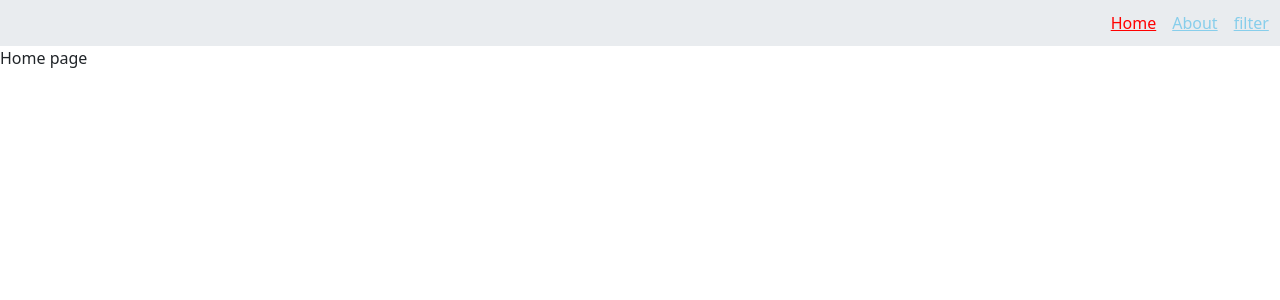
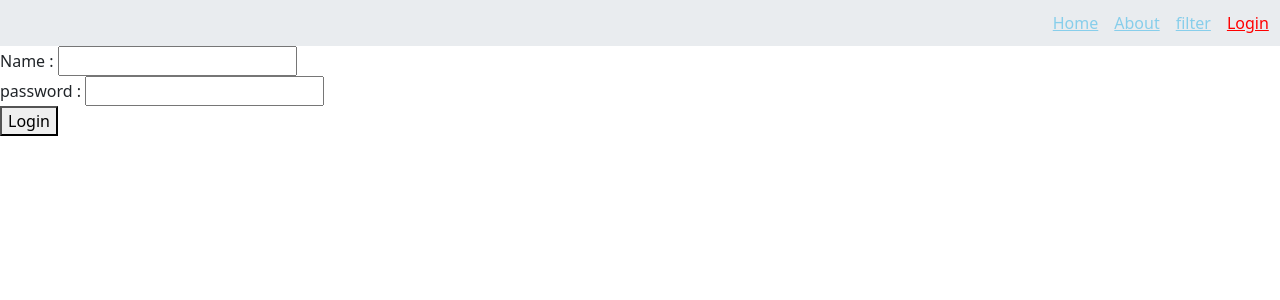
Before and after one commit to chavdasandip2908/React-lerning, a React (Create React App) app: page /login in a window 1280 px wide. Before the commit this address led to /. Shown: the top 300 px of the page. Built offline with nearby package versions, Linux system fonts and the light colour scheme.

Commit message:
UseLocation and Protected Route in react

```diff
--- a/src/App.js
+++ b/src/App.js
@@ -1004,20 +1004,23 @@ import NavBar from './Components/Router/NavBar';
 import PageNotFound from './Components/Router/PageNotFound';
 import User from './Components/Router/User';
 import SearchParamas from './Components/Router/SearchParamas';
+import Login from './Components/Router/Login';
+import Protected from './Components/Router/Protected';
 
 function App() {
   return (
     <BrowserRouter>
       <NavBar />
       <Routes>
-        <Route path="/" element={<Home />}></Route>
+        <Route path="/" element={<Protected Component={Home} />}></Route>
+        <Route path="/login" element={<Login />}></Route>
         <Route path="/about" element={<About />}></Route>
         {/* <Route path="/*" element={<PageNotFound />}></Route> */}
         {/* or re-direact */}
         <Route path="/*" element={<Navigate to="/" />}></Route>
         {/* how to use params in react */}
-        <Route path="/user/:name" element={<User/>}></Route>
-        <Route path="/filter" element={<SearchParamas/>}></Route>
+        <Route path="/user/:name" element={<User />}></Route>
+        <Route path="/filter" element={<SearchParamas />}></Route>
       </Routes>
       {/* <NavBar /> */}
     </BrowserRouter>
--- a/src/Components/Router/About.js
+++ b/src/Components/Router/About.js
@@ -6,8 +6,9 @@ function About() {
     <div>
       About page
       <br/>
-      <Link to='/user/abc'>abc</Link> <br />
-      <Link to='/user/anil'>anil</Link>
+      {/* how to pass state in useLocation Hook */}
+      <Link to='/user/abc' state={{name:"abc",age:"20"}}>abc</Link> <br />
+      <Link to='/user/anil'state={{name:"anil",age:"21"}}>anil</Link>
     </div>
   )
 }
--- a/src/Components/Router/Home.js
+++ b/src/Components/Router/Home.js
@@ -1,9 +1,30 @@
 import React from 'react'
+import { useLocation, useNavigate } from 'react-router-dom'
 
 function Home() {
+
+  {/* Navigating programmatically */ }
+  const navigate = useNavigate();
+  const navTo = (url) => {
+    navigate(url)
+  }
+
+  // useLocation Hook
+  const location = useLocation();
+  console.log(location);
+
+
   return (
     <div>
-      Home page
+      <h1>Home page</h1>
+
+
+      {/* Navigating programmatically */}
+      <br />
+      <button onClick={() => navTo("/about")}>Go About Page</button>
+      <br />
+      <button onClick={() => navTo("/filter")}>Go Filter Page</button>
+
     </div>
   )
 }
--- /dev/null
+++ b/src/Components/Router/Login.js
@@ -0,0 +1,13 @@
+import React from 'react'
+
+const Login = () => {
+  return (
+    <div>
+      Name : <input type="text" /><br />
+      password : <input type="text" /><br />
+      <button>Login</button>
+    </div>
+  )
+}
+
+export default Login
--- a/src/Components/Router/NavBar.js
+++ b/src/Components/Router/NavBar.js
@@ -12,6 +12,8 @@ function NavBar() {
                 style={({ isActive }) => { return { color: isActive ? "red" : "skyblue" } }} to='/about'>About</NavLink>
             <NavLink
                 style={({ isActive }) => { return { color: isActive ? "red" : "skyblue" } }} to='/filter'>filter</NavLink>
+            <NavLink
+                style={({ isActive }) => { return { color: isActive ? "red" : "skyblue" } }} to='/login'>Login</NavLink>
         </div>
     )
 }
--- /dev/null
+++ b/src/Components/Router/Protected.js
@@ -0,0 +1,22 @@
+import React, { useEffect } from 'react'
+import { useNavigate } from 'react-router-dom';
+
+const Protected = (props) => {
+    const { Component } = props;
+    const navigate = useNavigate();
+
+    useEffect(() => {
+        let userLogin = false;
+        if (!userLogin) {
+            navigate("/login");
+        }
+
+    });
+    return (
+        <div>
+            <Component />
+        </div>
+    )
+}
+
+export default Protected
--- a/src/Components/Router/SearchParamas.js
+++ b/src/Components/Router/SearchParamas.js
@@ -11,6 +11,8 @@ const SearchParamas = () => {
     e.preventDefault();
     setSearchParama({ age: age, city: city });
   }
+
+// searchParamas means query Parameter
 
   return (
     <div>
--- a/src/Components/Router/User.js
+++ b/src/Components/Router/User.js
@@ -1,9 +1,13 @@
 import React from 'react'
-import { useParams } from 'react-router-dom'
+import { useLocation, useParams } from 'react-router-dom'
 
 const User = () => {
     const params = useParams();
-    const {name} = params;
+    const { name } = params;
+
+    //  useLocation Hook
+    const location = useLocation();
+    console.log(location);
     return (
         <div>
             <h1>Welcome, {name}</h1>
```
